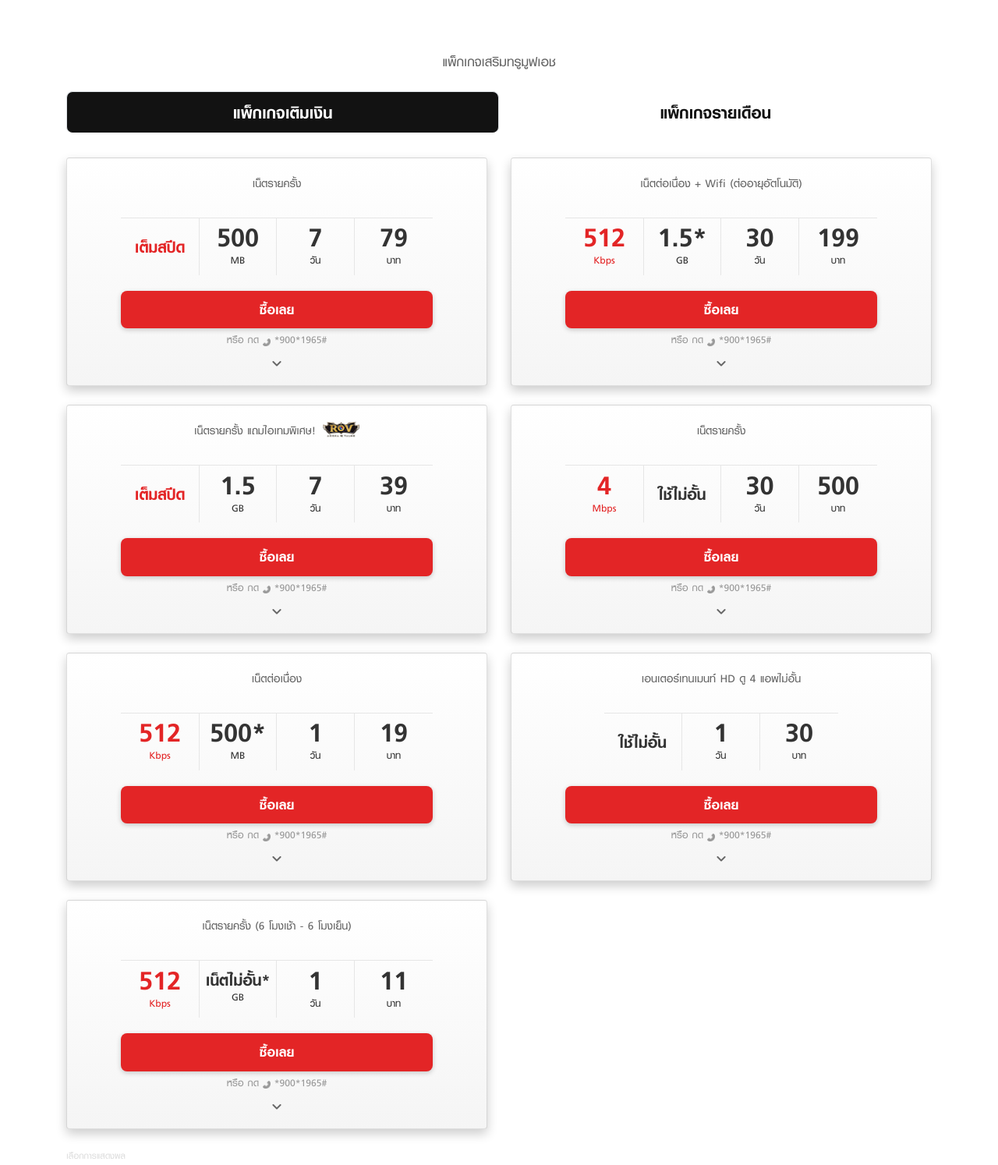
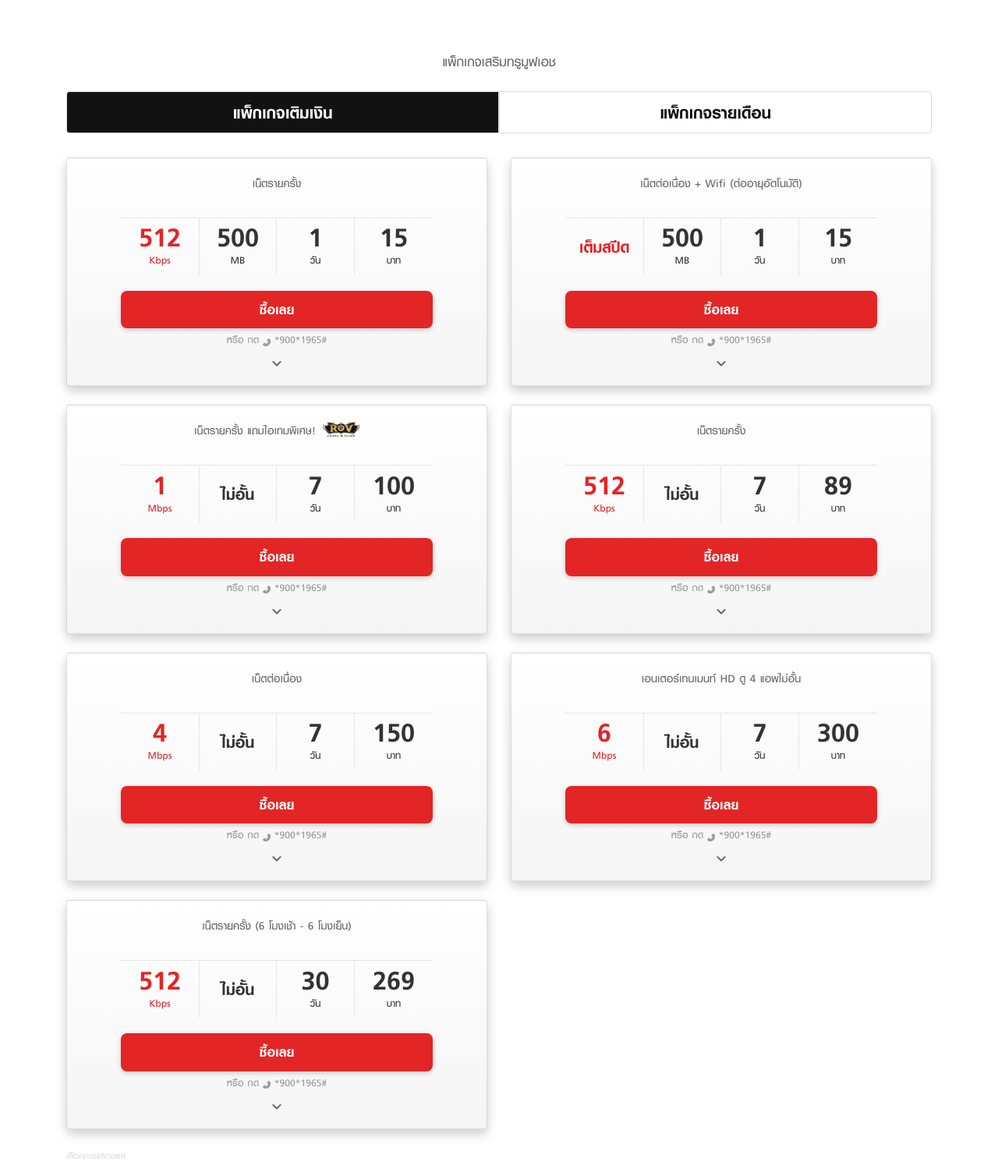
Before and after one commit to BliztRipper/TrueMoveQuickWin, a website: page src/index.pug in a window 1280 px wide. Shown: the top 1494 px of the page at 78% size. Drawn offline with nearby package versions, Linux system fonts and the light colour scheme; files that its build step writes are made by us from their sources; files whose address does not match are found by name.

Commit message:
change promotion details

```diff
--- a/src/_promotion.pug
+++ b/src/_promotion.pug
@@ -8,18 +8,18 @@
           //-   img.img-fluid(src="images/logo-rov.png", alt="")
         .card-body.card-benefit
           .card-benefit__mbps
-            .card-benefit__num(style='font-size:1.8rem') เต็มสปีด
-            //- .card-benefit__unit Mbps
+            .card-benefit__num 512
+            .card-benefit__unit Kbps
           .card-benefit__gb
             .card-benefit__num 500
             .card-benefit__unit MB
           .card-benefit__hrs
-            .card-benefit__num 7
+            .card-benefit__num 1
             .card-benefit__unit วัน
           .card-benefit__bht
-            .card-benefit__num 79
+            .card-benefit__num 15
             .card-benefit__unit บาท
-        a.purchase-btn.mx-auto(href='') ซื้อเลย
+        a.purchase-btn.mx-auto(href='https://topping.truemoveh.com/package/confirm/128') ซื้อเลย
         .more-detail หรือ กด <img src="images/ic-call.png" width="10"> *900*1965#
         img.mx-auto.more-detail__icon(src='images/ic-expand.png' width='24' data-toggle="collapse" href="#collapseDetail1" role="button" aria-expanded="false" aria-controls="collapseDetail1")
         .collapse#collapseDetail1
@@ -39,7 +39,7 @@
           //-   .details-wrap
           //-     .detail-title รูปแบบการคิดเงิน :
           //-     .detail-value รายครั้ง
-          p.ml-4.detail-notice หมายเหตุ <br/>- รับสิทธิใช้ 4G|3GlEDGElGPRS ความเร็วสูงสุด 512 Kbps<br/> - ระยะเวลาการใช้งานจะสิ้นสุดโดยอัตโนมัติเวลา 23.59 น.
+          p.ml-4.detail-notice หมายเหตุ <br/>- ราคาพิเศษสำหรับซื้อด้วยทรูมันนี้วอลเล็ทเท่านั้น<br/> - ระยะเวลาการใช้งานจะสิ้นสุดโดยอัตโนมัติหลัง 24 ชั่วโมง นับจากเวลาที่สมัคร
     //- Pack2
     .col-12.col-md-6
       .card.card-wrapper
@@ -49,18 +49,18 @@
           //-   img.img-fluid(src="images/logo-rov.png", alt="")
         .card-body.card-benefit
           .card-benefit__mbps
-            .card-benefit__num 512
-            .card-benefit__unit Kbps
+            .card-benefit__num(style='font-size:1.8rem') เต็มสปีด
+            //- .card-benefit__unit Kbps
           .card-benefit__gb
-            .card-benefit__num 1.5*
-            .card-benefit__unit GB
+            .card-benefit__num 500
+            .card-benefit__unit MB
           .card-benefit__hrs
-            .card-benefit__num 30
+            .card-benefit__num 1
             .card-benefit__unit วัน
           .card-benefit__bht
-            .card-benefit__num 199
+            .card-benefit__num 15
             .card-benefit__unit บาท
-        a.purchase-btn.mx-auto(href='') ซื้อเลย
+        a.purchase-btn.mx-auto(href='https://topping.truemoveh.com/package/confirm/62') ซื้อเลย
         .more-detail หรือ กด <img src="images/ic-call.png" width="10"> *900*1965#
         img.mx-auto.more-detail__icon(src='images/ic-expand.png' width='24' data-toggle="collapse" href="#collapseDetail2" role="button" aria-expanded="false" aria-controls="collapseDetail2")
         .collapse#collapseDetail2
@@ -80,8 +80,7 @@
           //-   .details-wrap
           //-     .detail-title รูปแบบการคิดเงิน :
           //-     .detail-value รายครั้ง
-          p.ml-4.detail-fup * หลังจากใช้ 1.5 GB หมด จะใช้ต่อด้วยความเร็ว 128 Kbps
-          p.ml-4.detail-notice หมายเหตุ <br/>- รับสิทธิใช้ 4G|3GlEDGElGPRS ความเร็วสูงสุด 512 Kbps<br/> - ระยะเวลาการใช้งานจะสิ้นสุดโดยอัตโนมัติเวลา 23.59 น.
+          p.ml-4.detail-notice หมายเหตุ <br/>- ราคาพิเศษสำหรับซื้อด้วยทรูมันนี้วอลเล็ทเท่านั้น<br/> - ระยะเวลาการใช้งานจะสิ้นสุดโดยอัตโนมัติหลัง 24 ชั่วโมง นับจากเวลาที่สมัคร
     //- Pack3
     .col-12.col-md-6
       .card.card-wrapper
@@ -91,18 +90,18 @@
             img.img-fluid(src="images/logo-rov.png", alt="")
         .card-body.card-benefit
           .card-benefit__mbps
-            .card-benefit__num(style='font-size:1.8rem') เต็มสปีด
-            //- .card-benefit__unit Mbps
+            .card-benefit__num 1
+            .card-benefit__unit Mbps
           .card-benefit__gb
-            .card-benefit__num 1.5
-            .card-benefit__unit GB
+            .card-benefit__num(style='font-size:1.8rem') ไม่อั้น
+            //- .card-benefit__unit GB
           .card-benefit__hrs
             .card-benefit__num 7
             .card-benefit__unit วัน
           .card-benefit__bht
-            .card-benefit__num 39
+            .card-benefit__num 100
             .card-benefit__unit บาท
-        a.purchase-btn.mx-auto(href='') ซื้อเลย
+        a.purchase-btn.mx-auto(href='https://topping.truemoveh.com/package/confirm/62') ซื้อเลย
         .more-detail หรือ กด <img src="images/ic-call.png" width="10"> *900*1965#
         img.mx-auto.more-detail__icon(src='images/ic-expand.png' width='24' data-toggle="collapse" href="#collapseDetail3" role="button" aria-expanded="false" aria-controls="collapseDetail3")
         .collapse#collapseDetail3
@@ -122,7 +121,7 @@
           //-   .details-wrap
           //-     .detail-title รูปแบบการคิดเงิน :
           //-     .detail-value รายครั้ง
-          p.ml-4.detail-notice หมายเหตุ <br/>- รับสิทธิใช้ 4G|3GlEDGElGPRS ความเร็วสูงสุด 512 Kbps<br/> - ระยะเวลาการใช้งานจะสิ้นสุดโดยอัตโนมัติเวลา 23.59 น.
+          p.ml-4.detail-notice หมายเหตุ <br/>- รับสิทธิใช้ 4G|3GlEDGElGPRS ความเร็วสูงสุด 1 Mbps<br/> - ระยะเวลาการใช้งานจะสิ้นสุดโดยอัตโนมัติเวลา 23.59 น.
     //- Pack4
     .col-12.col-md-6
       .card.card-wrapper
@@ -132,18 +131,18 @@
           //-   img.img-fluid(src="images/logo-rov.png", alt="")
         .card-body.card-benefit
           .card-benefit__mbps
-            .card-benefit__num 4
-            .card-benefit__unit Mbps
+            .card-benefit__num 512
+            .card-benefit__unit Kbps
           .card-benefit__gb
-            .card-benefit__num(style='font-size:1.8rem')  ใช้ไม่อั้น
+            .card-benefit__num(style='font-size:1.8rem') ไม่อั้น
             //- .card-benefit__unit GB
           .card-benefit__hrs
-            .card-benefit__num 30
+            .card-benefit__num 7
             .card-benefit__unit วัน
           .card-benefit__bht
-            .card-benefit__num 500
+            .card-benefit__num 89
             .card-benefit__unit บาท
-        a.purchase-btn.mx-auto(href='') ซื้อเลย
+        a.purchase-btn.mx-auto(href='https://topping.truemoveh.com/package/confirm/113') ซื้อเลย
         .more-detail หรือ กด <img src="images/ic-call.png" width="10"> *900*1965#
         img.mx-auto.more-detail__icon(src='images/ic-expand.png' width='24' data-toggle="collapse" href="#collapseDetail4" role="button" aria-expanded="false" aria-controls="collapseDetail4")
         .collapse#collapseDetail4
@@ -163,7 +162,7 @@
           //-   .details-wrap
           //-     .detail-title รูปแบบการคิดเงิน :
           //-     .detail-value รายครั้ง
-          p.ml-4.detail-notice หมายเหตุ <br/>- รับสิทธิใช้ 4G|3GlEDGElGPRS ความเร็วสูงสุด 512 Kbps<br/> - ระยะเวลาการใช้งานจะสิ้นสุดโดยอัตโนมัติเวลา 23.59 น.
+          p.ml-4.detail-notice หมายเหตุ <br/>- ตั้งแต่ 22 พ.ค. 61 แพ็กเกจนี้จะปรับเป็นราคาปกติ 95 บ. (รวมภาษี) บนช่องทางทรูมันนี่ - รับสิทธิใช้ 4G|3GlEDGElGPRS ความเร็วสูงสุด 512 กิโลบิตต่อวินาที (Kbps)<br/> - ระยะเวลาการใช้งานจะสิ้นสุดโดยอัตโนมัติเวลา 23.59 น.
     //- Pack5
     .col-12.col-md-6
       .card.card-wrapper
@@ -173,18 +172,18 @@
           //-   img.img-fluid(src="images/logo-rov.png", alt="")
         .card-body.card-benefit
           .card-benefit__mbps
-            .card-benefit__num 512
-            .card-benefit__unit Kbps
+            .card-benefit__num 4
+            .card-benefit__unit Mbps
           .card-benefit__gb
-            .card-benefit__num 500*
-            .card-benefit__unit MB
+            .card-benefit__num(style='font-size:1.8rem') ไม่อั้น
+            //- .card-benefit__unit MB
           .card-benefit__hrs
-            .card-benefit__num 1
+            .card-benefit__num 7
             .card-benefit__unit วัน
           .card-benefit__bht
-            .card-benefit__num 19
+            .card-benefit__num 150
             .card-benefit__unit บาท
-        a.purchase-btn.mx-auto(href='') ซื้อเลย
+        a.purchase-btn.mx-auto(href='https://topping.truemoveh.com/package/confirm/58') ซื้อเลย
         .more-detail หรือ กด <img src="images/ic-call.png" width="10"> *900*1965#
         img.mx-auto.more-detail__icon(src='images/ic-expand.png' width='24' data-toggle="collapse" href="#collapseDetail5" role="button" aria-expanded="false" aria-controls="collapseDetail5")
         .collapse#collapseDetail5
@@ -204,8 +203,7 @@
           //-   .details-wrap
           //-     .detail-title รูปแบบการคิดเงิน :
           //-     .detail-value รายครั้ง
-          p.ml-4.detail-fup * หลังจากใช้ 500 MB หมด จะใช้ต่อด้วยความเร็ว 128 Kbps
-          p.ml-4.detail-notice หมายเหตุ <br/>- รับสิทธิใช้ 4G|3GlEDGElGPRS ความเร็วสูงสุด 512 Kbps<br/> - ระยะเวลาการใช้งานจะสิ้นสุดโดยอัตโนมัติเวลา 23.59 น.
+          p.ml-4.detail-notice หมายเหตุ <br/>- รับสิทธิใช้ 4G|3GlEDGElGPRS ความเร็วสูงสุด 4 Mbps<br/> - ระยะเวลาการใช้งานจะสิ้นสุดโดยอัตโนมัติเวลา 23.59 น.
     //- Pack6
     .col-12.col-md-6
       .card.card-wrapper
@@ -214,19 +212,19 @@
           //- .rov-logo
           //-   img.img-fluid(src="images/logo-rov.png", alt="")
         .card-body.card-benefit
-          //- .card-benefit__mbps
-          //-   .card-benefit__num 10
-          //-   .card-benefit__unit Mbps
-          .card-benefit__gb(style='border-left:0;')
-            .card-benefit__num(style='font-size:1.8rem')  ใช้ไม่อั้น
+          .card-benefit__mbps
+            .card-benefit__num 6
+            .card-benefit__unit Mbps
+          .card-benefit__gb
+            .card-benefit__num(style='font-size:1.8rem') ไม่อั้น
             //- .card-benefit__unit GB
           .card-benefit__hrs
-            .card-benefit__num 1
+            .card-benefit__num 7
             .card-benefit__unit วัน
           .card-benefit__bht
-            .card-benefit__num 30
+            .card-benefit__num 300
             .card-benefit__unit บาท
-        a.purchase-btn.mx-auto(href='') ซื้อเลย
+        a.purchase-btn.mx-auto(href='https://topping.truemoveh.com/package/confirm/136') ซื้อเลย
         .more-detail หรือ กด <img src="images/ic-call.png" width="10"> *900*1965#
         img.mx-auto.more-detail__icon(src='images/ic-expand.png' width='24' data-toggle="collapse" href="#collapseDetail6" role="button" aria-expanded="false" aria-controls="collapseDetail6")
         .collapse#collapseDetail6
@@ -246,7 +244,7 @@
           //-   .details-wrap
           //-     .detail-title รูปแบบการคิดเงิน :
           //-     .detail-value รายครั้ง
-          p.ml-4.detail-notice หมายเหตุ <br/>- รับสิทธิใช้ 4G|3GlEDGElGPRS ความเร็วสูงสุด 512 Kbps<br/> - ระยะเวลาการใช้งานจะสิ้นสุดโดยอัตโนมัติเวลา 23.59 น.
+          p.ml-4.detail-notice หมายเหตุ <br/>- รับสิทธิใช้ 4G|3GlEDGElGPRS ความเร็วสูงสุด 6 Mbps<br/> - ระยะเวลาการใช้งานจะสิ้นสุดโดยอัตโนมัติเวลา 23.59 น.
     //- Pack7
     .col-12.col-md-6
       .card.card-wrapper
@@ -259,15 +257,15 @@
             .card-benefit__num 512
             .card-benefit__unit Kbps
           .card-benefit__gb
-            .card-benefit__num(style='font-size:1.8rem; white-space:nowrap;')  เน็ตไม่อั้น*
-            .card-benefit__unit GB
+            .card-benefit__num(style='font-size:1.8rem') ไม่อั้น
+            //- .card-benefit__unit GB
           .card-benefit__hrs
-            .card-benefit__num 1
+            .card-benefit__num 30
             .card-benefit__unit วัน
           .card-benefit__bht
-            .card-benefit__num 11
+            .card-benefit__num 269
             .card-benefit__unit บาท
-        a.purchase-btn.mx-auto(href='') ซื้อเลย
+        a.purchase-btn.mx-auto(href='https://topping.truemoveh.com/package/confirm/65') ซื้อเลย
         .more-detail หรือ กด <img src="images/ic-call.png" width="10"> *900*1965#
         img.mx-auto.more-detail__icon(src='images/ic-expand.png' width='24' data-toggle="collapse" href="#collapseDetail7" role="button" aria-expanded="false" aria-controls="collapseDetail7")
         .collapse#collapseDetail7
@@ -288,4 +286,4 @@
           //-     .detail-title รูปแบบการคิดเงิน :
           //-     .detail-value รายครั้ง
           p.ml-4.detail-fup * หลังจากใช้ 1.5 GB หมด จะใช้ต่อด้วยความเร็ว 128 Kbps
-          p.ml-4.detail-notice หมายเหตุ <br/>- รับสิทธิใช้ 4G|3GlEDGElGPRS ความเร็วสูงสุด 512 Kbps<br/> - ระยะเวลาการใช้งานจะสิ้นสุดโดยอัตโนมัติเวลา 23.59 น.
+          p.ml-4.detail-notice หมายเหตุ <br/>- รับสิทธิใช้ 4G|3GlEDGElGPRS ความเร็วสูงสุด 512 กิโลบิตต่อวินาที (Kbps)<br/> - ระยะเวลาการใช้งานจะสิ้นสุดโดยอัตโนมัติเวลา 23.59 น.
--- a/src/index.pug
+++ b/src/index.pug
@@ -6,9 +6,9 @@ block body
         h1.header__title แพ็กเกจเสริมทรูมูฟเอช
       ul.nav.nav-tabs.justify-content-center.border-0(role='tablist')
         li.nav-item.col.p-0
-          .nav-link.active.package-tab(id='topup-content' data-toggle="tab" href="#topup" role='tab' aria-control='topup' aria-selected='true') แพ็กเกจเติมเงิน
+          .nav-link.active.package-tab.rounded-left(id='topup-content' data-toggle="tab" href="#topup" role='tab' aria-control='topup' aria-selected='true' style='border-top-right-radius: 0;') แพ็กเกจเติมเงิน
         li.nav-item.col.p-0
-          .nav-link.package-tab(id='monthly-content' data-toggle="tab" href="#monthly" role='tab' aria-control='monthly' aria-selected='false') แพ็กเกจรายเดือน
+          .nav-link.package-tab.rounded-right(id='monthly-content' data-toggle="tab" href="#monthly" role='tab' aria-control='monthly' aria-selected='false' style='border-top-left-radius: 0;') แพ็กเกจรายเดือน
       .tab-content
         .tab-pane.fade.show.active(id='topup' role='tabpanel' aria-labelledby='topup-content')
           include _promotion
--- a/src/style.scss
+++ b/src/style.scss
@@ -68,7 +68,7 @@ body {
   letter-spacing: normal;
   text-align: center;
   color:#121212;
-  border-radius: 8px !important;
+  border:1px solid #dddddd !important;
   &.active{
     background-color: #121212 !important;
     color: #ffffff !important;
```
Also changed, not shown: dist/css/style.css, dist/index.html, 1 other file.
